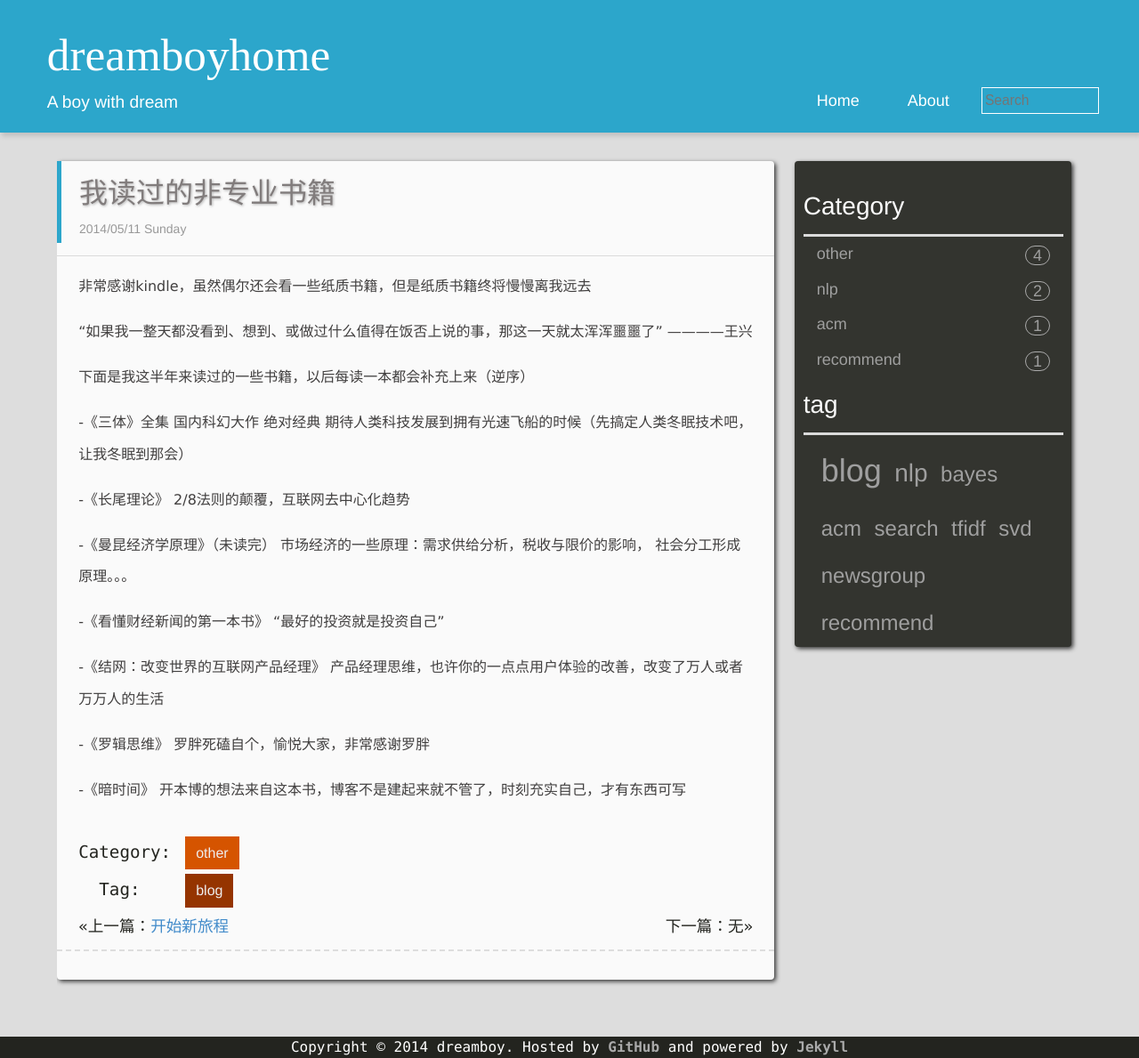
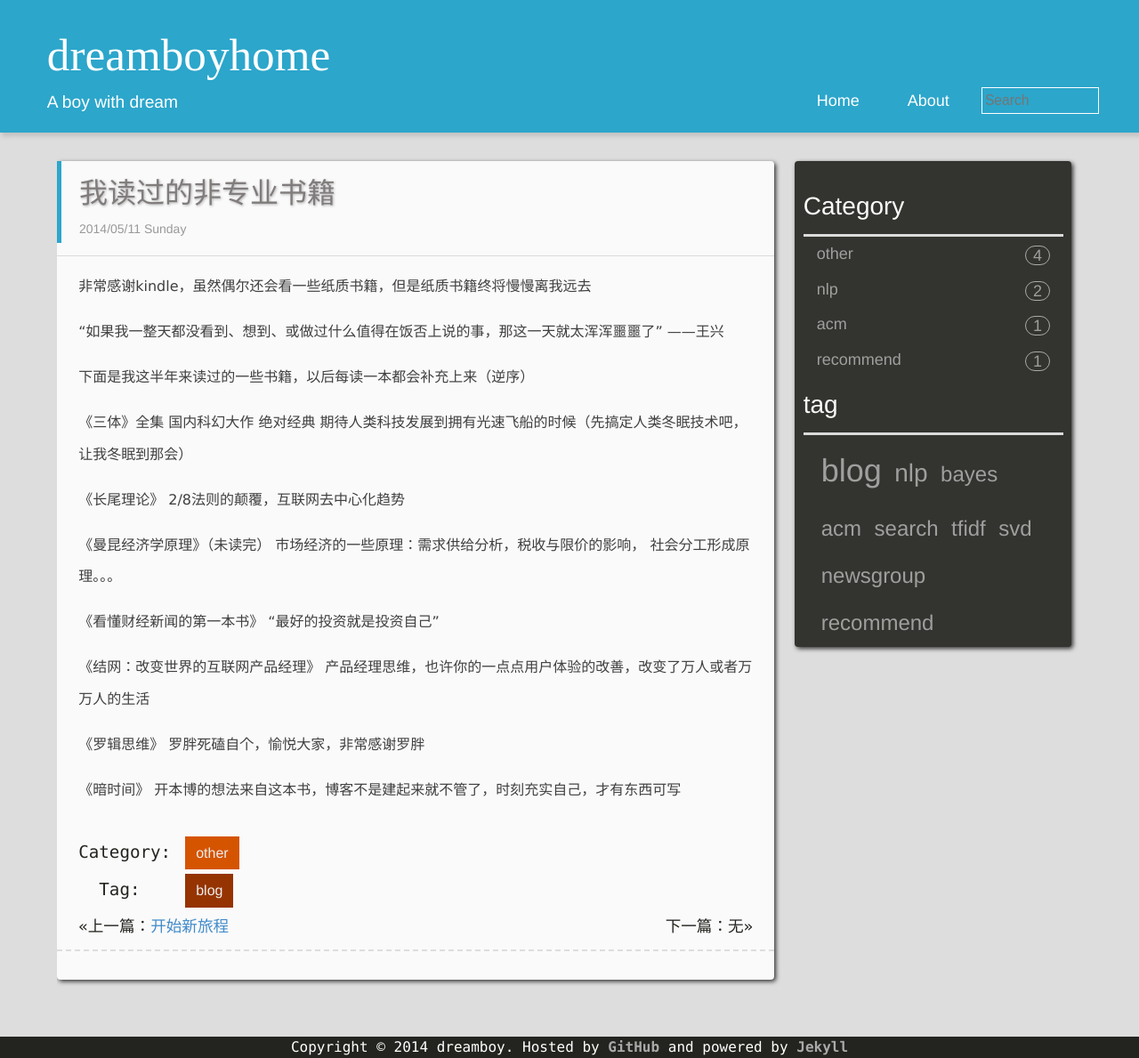
Before and after one commit to dreamboy127/dreamboy.info, a Jekyll site: the page built from _posts/2014-05-11-GoodBook.md, in a window 1280 px wide. Shown: the whole page at 89% size. Built offline with Jekyll 4.4.1, drawn with Linux system fonts in a browser that asks for light colours; Markdown is read by kramdown in place of the engine named in the settings; comment, search, counter and statistics services are not loaded.

```diff
--- a/_posts/2014-05-11-GoodBook.md
+++ b/_posts/2014-05-11-GoodBook.md
@@ -8,20 +8,20 @@ description: 记录我读过的非专业书籍
 
 非常感谢kindle，虽然偶尔还会看一些纸质书籍，但是纸质书籍终将慢慢离我远去
 
->“如果我一整天都没看到、想到、或做过什么值得在饭否上说的事，那这一天就太浑浑噩噩了” ————王兴
+>"如果我一整天都没看到、想到、或做过什么值得在饭否上说的事，那这一天就太浑浑噩噩了"   ——王兴
 
 下面是我这半年来读过的一些书籍，以后每读一本都会补充上来（逆序）
 
--*《三体》全集*  国内科幻大作 绝对经典 期待人类科技发展到拥有光速飞船的时候（先搞定人类冬眠技术吧，让我冬眠到那会）
+*《三体》全集*  国内科幻大作 绝对经典 期待人类科技发展到拥有光速飞船的时候（先搞定人类冬眠技术吧，让我冬眠到那会）
 
--*《长尾理论》* 2/8法则的颠覆，互联网去中心化趋势
+*《长尾理论》* 2/8法则的颠覆，互联网去中心化趋势
 
--*《曼昆经济学原理》*（未读完） 市场经济的一些原理：需求供给分析，税收与限价的影响， 社会分工形成原理。。。
+*《曼昆经济学原理》*（未读完） 市场经济的一些原理：需求供给分析，税收与限价的影响， 社会分工形成原理。。。
 
--*《看懂财经新闻的第一本书》* “最好的投资就是投资自己”
+*《看懂财经新闻的第一本书》* “最好的投资就是投资自己”
 
--*《结网：改变世界的互联网产品经理》* 产品经理思维，也许你的一点点用户体验的改善，改变了万人或者万万人的生活
+*《结网：改变世界的互联网产品经理》* 产品经理思维，也许你的一点点用户体验的改善，改变了万人或者万万人的生活
 
--*《罗辑思维》* 罗胖死磕自个，愉悦大家，非常感谢罗胖
+*《罗辑思维》* 罗胖死磕自个，愉悦大家，非常感谢罗胖
 
--*《暗时间》* 开本博的想法来自这本书，博客不是建起来就不管了，时刻充实自己，才有东西可写
+*《暗时间》* 开本博的想法来自这本书，博客不是建起来就不管了，时刻充实自己，才有东西可写
```
